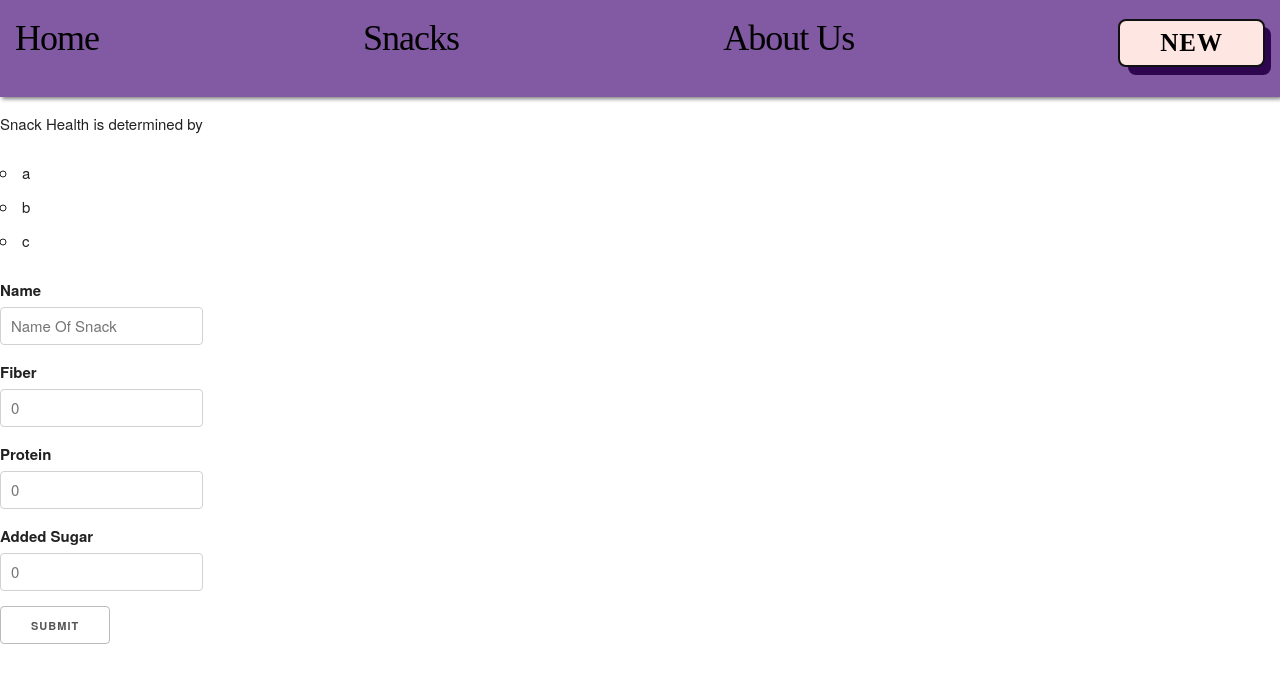
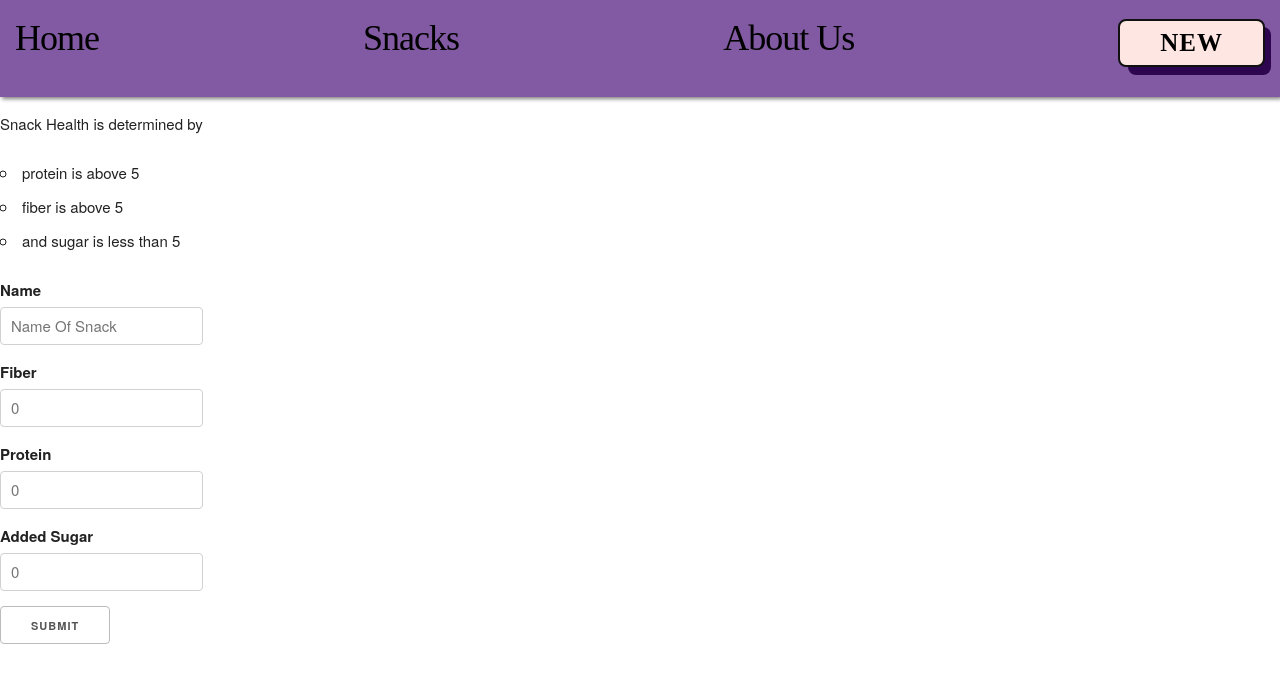
Before and after one commit to joinpursuit/8-3-snack-a-log, a React (Create React App) app in the folder front-end/: page /snacks/new in a window 1280 px wide. Shown: the top 682 px of the page. Built offline with nearby package versions, Linux system fonts and the light colour scheme; no server answers; a web font is replaced by a local one.

Commit message:
added hearthealth, edit and snack

```diff
--- a/front-end/src/App.js
+++ b/front-end/src/App.js
@@ -8,7 +8,6 @@ import Show from './Components/Pages/Show';
 import Edit from './Components/Pages/Edit';
 import FourOFour from './Components/Pages/FourOFour';
 import About from './Components/AboutUs'
-
 
 
 export default function App() {
--- a/front-end/src/Components/Edit_Snack.js
+++ b/front-end/src/Components/EditSnack.js
@@ -17,10 +17,10 @@ export default function Edit_Snack() {
 
   const updateSnack = (updated_Snack) => {
     axios
-      .put(`${API}/api/snacks/${id}`, updated_Snack)
+      .put(`${API}/snacks/${id}`, updated_Snack)
       .then(
         () => {
-          navigate(`/api/snacks/${id}`);
+          navigate(`/snacks/${id}`);
         },
         (error) => console.error(error),
       )
@@ -47,16 +47,14 @@ export default function Edit_Snack() {
     updateSnack(snack, id);
   };
 
-
-
   return (
     <div className='edit'>
       <div>
         <p>Snack Health is determined by</p>
         <ul>
-          <li>a</li>
-          <li>b</li>
-          <li>c</li>
+          <li>protein is above 5</li>
+          <li>fiber is above 5</li>
+          <li>and sugar is less than 5</li>
         </ul>
       </div>
       <form onSubmit={handleSubmit}>
@@ -89,7 +87,7 @@ export default function Edit_Snack() {
         </label>
         <input
           className='text'
-          id='Protein'
+          id='protein'
           type='number'
           name='protein'
           value={snack.protein}
--- a/front-end/src/Components/HeartHealth.js
+++ b/front-end/src/Components/HeartHealth.js
@@ -4,7 +4,7 @@ import heartOutline from "../assets/heart-regular.png";
 function HeartHealth({ snackHealth }) {
   return (
     <>
-      <p>????</p>
+      <p>{snackHealth.is_healthy ? <img src={heartSolid} alt="solid-heart" /> : <img src={heartOutline} alt="outlined-heart" />}</p>
     </>
   );
 }
--- a/front-end/src/Components/New_Snack.js
+++ b/front-end/src/Components/NewSnack.js
@@ -35,9 +35,9 @@ export default function New_Snack() {
       <div>
         <p>Snack Health is determined by</p>
         <ul>
-          <li>a</li>
-          <li>b</li>
-          <li>c</li>
+          <li>protein is above 5</li>
+          <li>fiber is above 5</li>
+          <li>and sugar is less than 5</li>
         </ul>
       </div>
       <form onSubmit={handleSubmit}>
--- a/front-end/src/Components/Pages/Edit.js
+++ b/front-end/src/Components/Pages/Edit.js
@@ -1,10 +1,10 @@
-import Edit_Snack from "../Edit_Snack"
+import EditSnack from "../EditSnack"
 
 export default function Edit() {
   return (
 
-    <div>
-    <Edit_Snack/>
+  <div>
+     <EditSnack/>
   </div>
   )
 }
--- a/front-end/src/Components/Pages/New.js
+++ b/front-end/src/Components/Pages/New.js
@@ -1,10 +1,10 @@
 import React from 'react'
-import New_Snack from '../New_Snack'
+import NewSnack from '../NewSnack'
 
 export default function New() {
   return (
     <div>
-      <New_Snack/>
+      <NewSnack/>
     </div>
   )
 }
--- a/front-end/src/Components/Pages/Show.js
+++ b/front-end/src/Components/Pages/Show.js
@@ -1,11 +1,12 @@
 import React from 'react'
-import Snack_Details from '../Snack_Details'
+import SnackDetails from '../SnackDetails'
+
 export default function Show() {
   return (
 
     <div>
     <h1>Show</h1>
-    <Snack_Details/>
+    <SnackDetails/>
   </div>
 
   )
--- a/front-end/src/Components/Snacks.js
+++ b/front-end/src/Components/Snacks.js
@@ -3,16 +3,16 @@ import { Link } from 'react-router-dom';
 import Snack from './Snack';
 import axios from 'axios';
 
-
 const API = process.env.REACT_APP_API_URL;
 
-export default function Songs() {
+export default function Snacks() {
   const [snacks, setSnacks] = useState([]);
   useEffect(() => {
     axios.get(`${API}/snacks`).then((res) => {
       setSnacks(res.data.payload);
+      console.log(snacks)
     });
-  }, []);
+  }, [snacks]);
 
   return (
     <div className='Snacks'>
```
Also changed, not shown: front-end/src/Components/Snack.js (+10 -4 lines), front-end/src/Components/SnackDetails.js (renamed from front-end/src/Components/Snack_Details.js), 1 other file (tests, documents, lock files or other folders).
